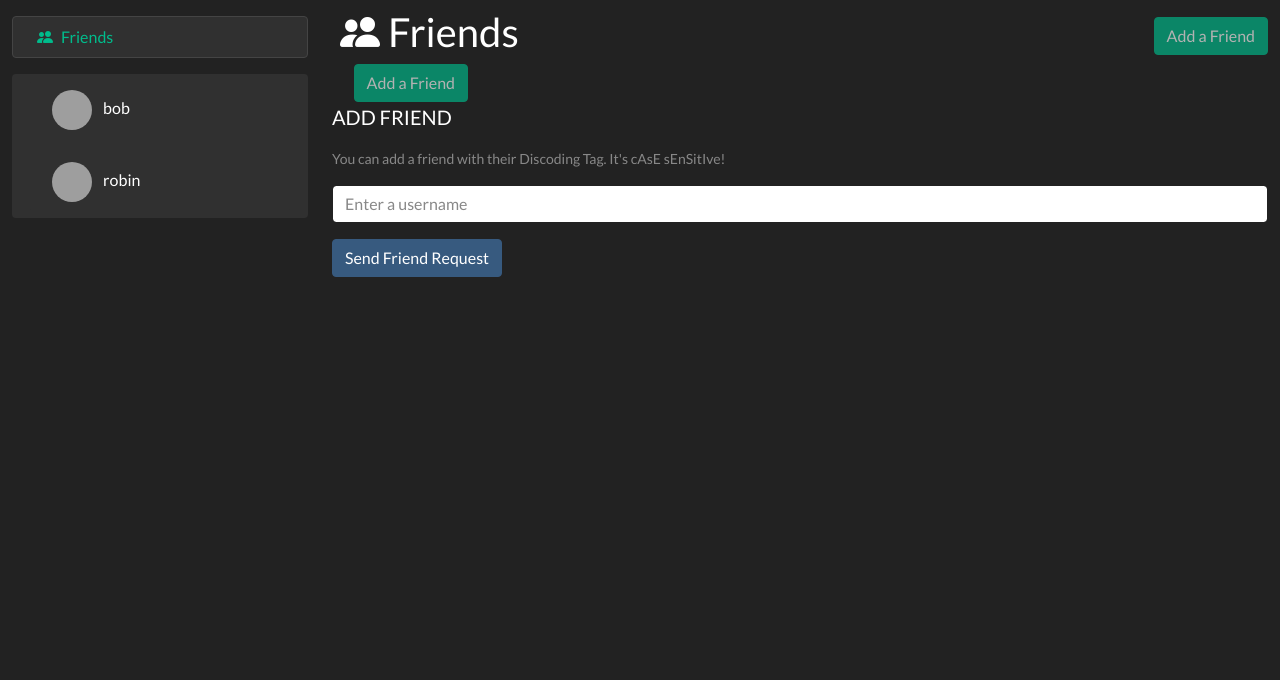
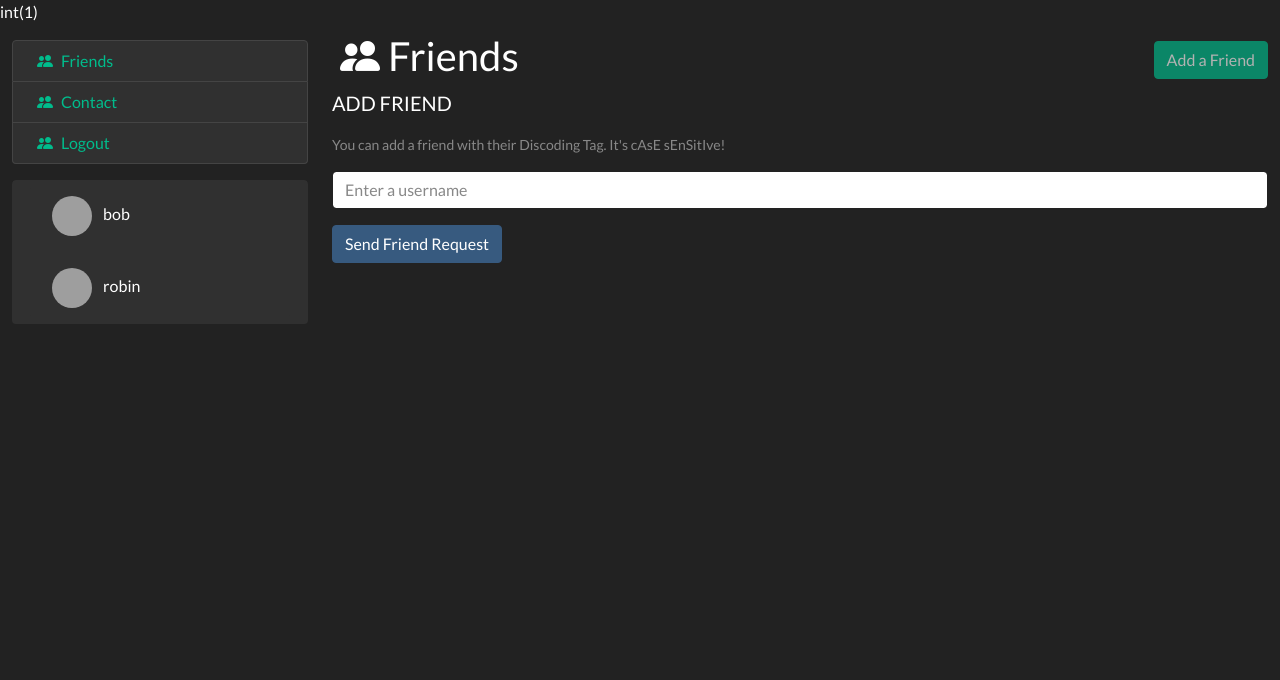
Before and after one commit to coding-factory-classrooms/ec-code-2021-discoding-php-mchemlal, a PHP site: page /index.php?action=friend&sub_action=add_friend in a window 1280 px wide. Shown: the top 680 px of the page. Run offline with PHP 8.4, Linux system fonts and the light colour scheme; the visitor is signed in with stand-in values (Sample User, id 1); data comes from the database, SQL or seed files in the repository; grey boxes are pictures that could not be loaded.

Commit message:
bug session ok, login ok, contact form ok user or not user

```diff
--- a/src/controller/loginController.php
+++ b/src/controller/loginController.php
@@ -8,9 +8,6 @@ session_start();
 
 function loginPage()
 {
-
-    // $user = new stdClass();
-    // $user->id = $_SESSION['user_id'] ?? false;
     require('view/loginView.php');
 }
 
--- a/src/controller/signupController.php
+++ b/src/controller/signupController.php
@@ -44,8 +44,4 @@ function signup($post){
 
         require('view/signupView.php');
 }
-
-
-
-
 ?>
--- a/src/index.php
+++ b/src/index.php
@@ -14,6 +14,9 @@ require_once('controller/contactUserController.php');
 
 
 
+
+$user_id = $_SESSION['user_id'] ?? false;
+var_dump($user_id);
 if (isset($_GET['action'])) {
     switch ($_GET['action']) {
         case 'login':
@@ -31,16 +34,14 @@ if (isset($_GET['action'])) {
             }else{
                 signupPage();
             }
-            var_dump($_POST);
              break;
 
         case 'contact_user':
+            formContact();
 
-            if (!empty( $_POST)) :
-                sendMail($_POST );
-            else :
-              formContact();
-            endif;
+            if (!empty($_POST)){
+              sendMail();
+            }
             break;
 
         case 'activate':
@@ -62,14 +63,9 @@ if (isset($_GET['action'])) {
 } else {
 
 
-
-    $user_id = $_SESSION['user_id'] ?? false;
-    var_dump($user_id);
-
     if ($user_id){
-        var_dump($user_id);
         friendPage();
     } else {
-        loginPage();
+        header('Location:index.php?action=login');
     }
 }
--- a/src/static/css/style.css
+++ b/src/static/css/style.css
@@ -1,4 +1,5 @@
-html, body {
+html,
+body {
     height: 100%;
 }
 
@@ -11,7 +12,6 @@ html, body {
     align-items: center;
     flex-direction: column;
     background-color: #36393f;
-
     border-radius: 10px 10px 10px 10px;
     position: relative;
     padding: 40px;
@@ -19,7 +19,7 @@ html, body {
 }
 
 .friends-list a {
-   text-decoration: none;
+    text-decoration: none;
 }
 
 .avatar {
@@ -33,3 +33,13 @@ html, body {
     height: 40px;
     object-fit: cover;
 }
+
+.liste-amis {
+    /* Valeurs avec un mot-clé */
+    height: 300px;
+    overflow: auto;
+}
+
+.bouton-contact-form {
+    width: 100px;
+}
--- a/src/view/conversationListViewPartial.php
+++ b/src/view/conversationListViewPartial.php
@@ -7,8 +7,20 @@
                 <i class="bi-people-fill mx-2"></i>Friends
             </a>
         </li>
+
+        <li class="list-group-item">
+            <a href="/index.php?action=contact_user">
+                <i class="bi-people-fill mx-2"></i>Contact
+            </a>
+        </li>
+
+        <li class="list-group-item">
+            <a href="/index.php?action=logout">
+                <i class="bi-people-fill mx-2"></i>Logout
+            </a>
+        </li>
     </ul>
-    <ul class="list-group border-0">
+    <ul class="list-group border-0 liste-amis">
         <?php foreach ($conversations as $conv): ?>
             <li class="list-group-item border-0">
 
--- a/src/view/friendAddView.php
+++ b/src/view/friendAddView.php
@@ -8,10 +8,6 @@
             <div class="row">
                 <div class="col-10">
                     <h2><i class="bi-people-fill mx-2"></i>Friends</h2>
-                </div>
-                <div class="col-2 align-self-center d-flex justify-content-end">
-                    <a href="#" class="btn btn-success disabled">Add a Friend</a>
-                    </btn>
                 </div>
                 <div class="col-2 align-self-center d-flex justify-content-end">
                     <a href="#" class="btn btn-success disabled">Add a Friend</a>
```
Also changed, not shown: src/view/contactUserView.php (deleted, +0 -49 lines), src/view/contactView.php (+10 -6 lines), 1 other file.
